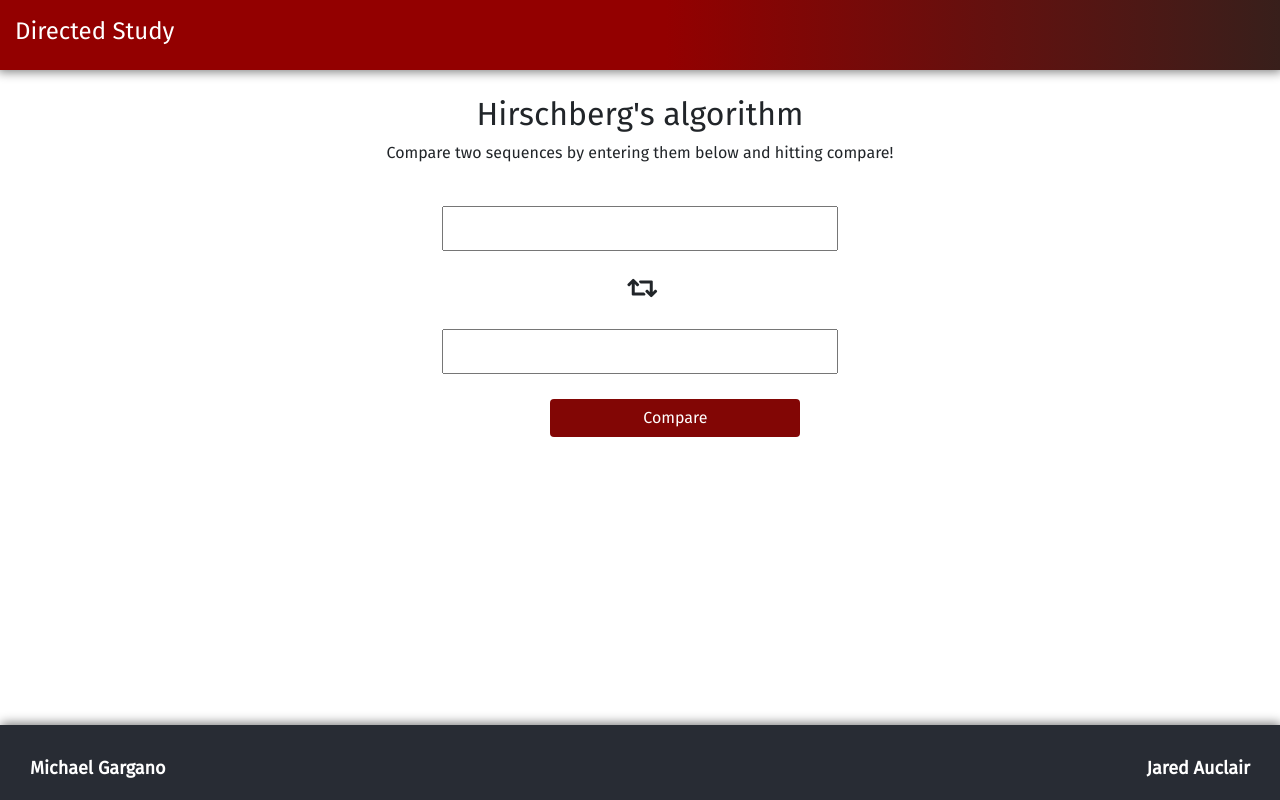
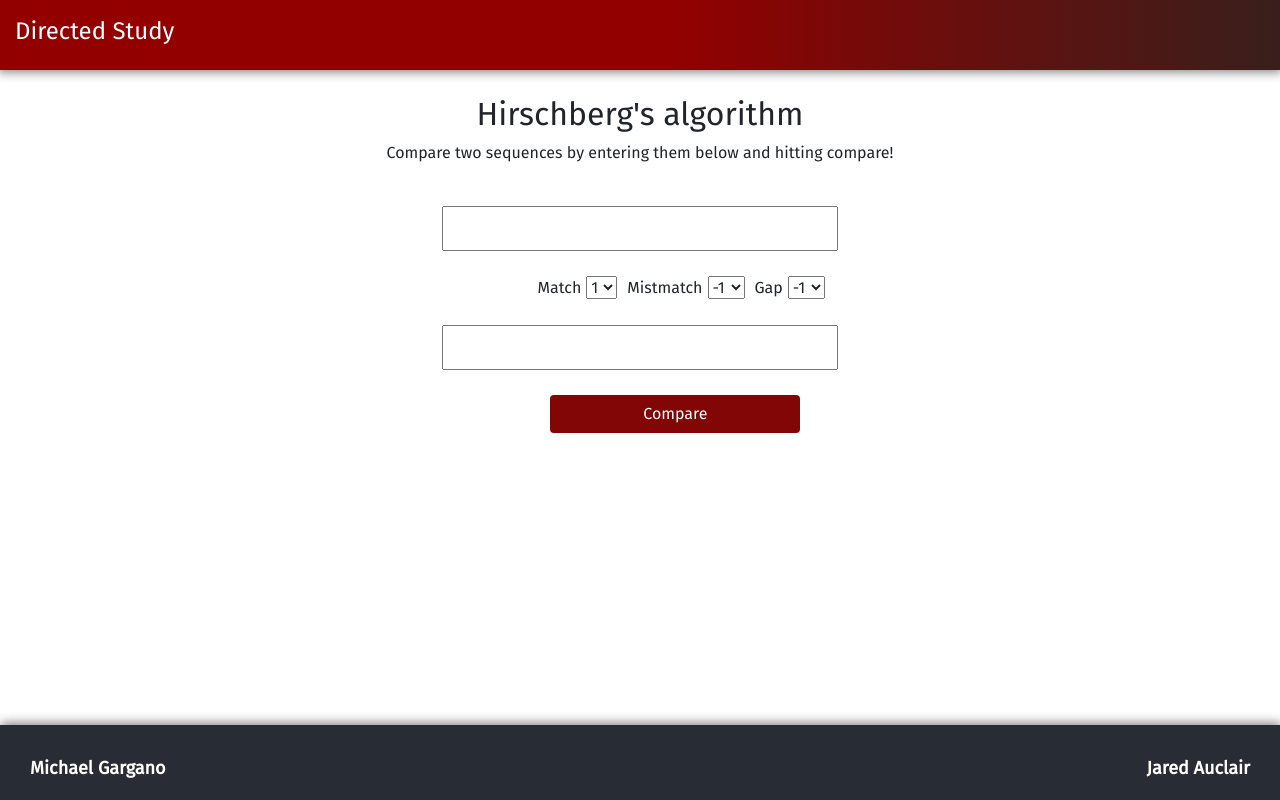
Before and after one commit to iimpulse/SequenceAlignment, a React (Create React App) app in the folder sa-ui/: page / in a window 1280 px wide. Built offline with nearby package versions, Linux system fonts and the light colour scheme.

Commit message:
adding penalty selection

```diff
--- a/sa-ui/src/App.js
+++ b/sa-ui/src/App.js
@@ -26,7 +26,6 @@ class App extends Component {
               alignmentb.unshift(' ');
 
               alignmenta = aligned.seq2.split('');
-              console.log(alignmenta);
               rows = aligned.matrix.map((row, i) => {
                   if(i === 0){
                       row.unshift(' ');
@@ -40,6 +39,7 @@ class App extends Component {
 
               containerGrid =
                 <table cellPadding="10" className="pure-table">
+                    <tbody>
                     <tr>
                         {alignmentb.map((object, i) => { return <th>{object}</th>})}
                     </tr>
@@ -48,12 +48,13 @@ class App extends Component {
                             {obj.map((item, i) => { return <td>{item}</td>})}
                         </tr>
                     })}
+                    </tbody>
                 </table>;
 
             containerAlignment =
                 <div className="output">
                     <div className="alignment-section">
-                        <h3 className="section-header">Alignment</h3>
+                        <h3 className="section-header">Optimal Alignment</h3>
                         <div className="section">
                             <h4 className="aligned">{aligned.alignment_a}</h4>
                             <h4 className="aligned">{aligned.alignment_b}</h4>
--- a/sa-ui/src/searchbox/search.css
+++ b/sa-ui/src/searchbox/search.css
@@ -7,9 +7,8 @@
 }
 
 .compare-icon {
-    font-size: 24px;
-    width: 100px;
-    margin-left: 49%;
+    font-size: 16px;
+    margin-left: 42%;
 }
 
 .compare-btn {
@@ -23,3 +22,11 @@
     opacity: 0.6;
     color: white;
 }
+
+.select-label {
+    margin-right: 5px;
+}
+
+.select-box {
+    margin-right: 10px;
+}
--- a/sa-ui/src/searchbox/search.js
+++ b/sa-ui/src/searchbox/search.js
@@ -9,16 +9,23 @@ class Search extends Component {
         this.state = {
             aligned:{},
             seq1: '',
-            seq2: ''
+            seq2: '',
+            match: 1,
+            mismatch: -1,
+            gap: -1
         };
 
         this.buttonClick = this.buttonClick.bind(this);
         this.updateSeq1 = this.updateSeq1.bind(this);
         this.updateSeq2 = this.updateSeq2.bind(this);
+        this.updateMatch = this.updateMatch.bind(this);
+        this.updateMisMatch = this.updateMisMatch.bind(this);
+        this.updateGap = this.updateGap.bind(this);
     }
 
     buttonClick() {
-        axios.get("http://localhost:5000/align?seq1=" + this.state.seq1 + "&seq2=" + this.state.seq2)
+        axios.get("http://localhost:5000/align?seq1=" + this.state.seq1 + "&seq2=" + this.state.seq2
+            + "&match=" + this.state.match + "&mismatch=" + this.state.mismatch + "&gap=" + this.state.gap)
             .then(response => this.props.data({aligned:response.data}));
     }
 
@@ -30,6 +37,18 @@ class Search extends Component {
         this.setState({seq2 : event.target.value});
     }
 
+    updateMatch(event){
+        this.setState({match : event.target.value});
+    }
+
+    updateMisMatch(event){
+        this.setState({mismatch : event.target.value});
+    }
+
+    updateGap(event){
+        this.setState({gap : event.target.value});
+    }
+
     render() {
         return (
             <React.Fragment>
@@ -37,7 +56,34 @@ class Search extends Component {
                    <div className="offset-lg-4 col-lg-4">
                         <input type="text" onChange={this.updateSeq1} name="sequence1" className="seq1"/>
                    </div>
-                   <span className="fas fa-retweet center compare-icon">&nbsp;</span>
+                   <div className="center compare-icon">
+                   <span className="select-label">Match</span>
+                   <select onChange={this.updateMatch} className="select-box">
+                       <option>0</option>
+                       <option selected="selected">1</option>
+                       <option>2</option>
+                       <option>3</option>
+                       <option>4</option>
+                       <option>5</option>
+
+                   </select>
+                   <span className="select-label">Mistmatch</span>
+                   <select onChange={this.updateMisMatch} className="select-box">
+                       <option selected="selected">-1</option>
+                       <option>-2</option>
+                       <option>-3</option>
+                       <option>-4</option>
+                       <option>-5</option>
+                   </select>
+                   <span className="select-label">Gap</span>
+                   <select onChange={this.updateGap} className="select-box">
+                       <option selected="selected">-1</option>
+                       <option>-2</option>
+                       <option>-3</option>
+                       <option>-4</option>
+                       <option>-5</option>
+                   </select>
+                   </div>
                    <div className="offset-lg-4 col-lg-4">
                        <input type="text" onChange={this.updateSeq2} name="sequence1" className="seq2"/>
                    </div>
```
Also changed, not shown: 1 other file (tests, documents, lock files or other folders).
